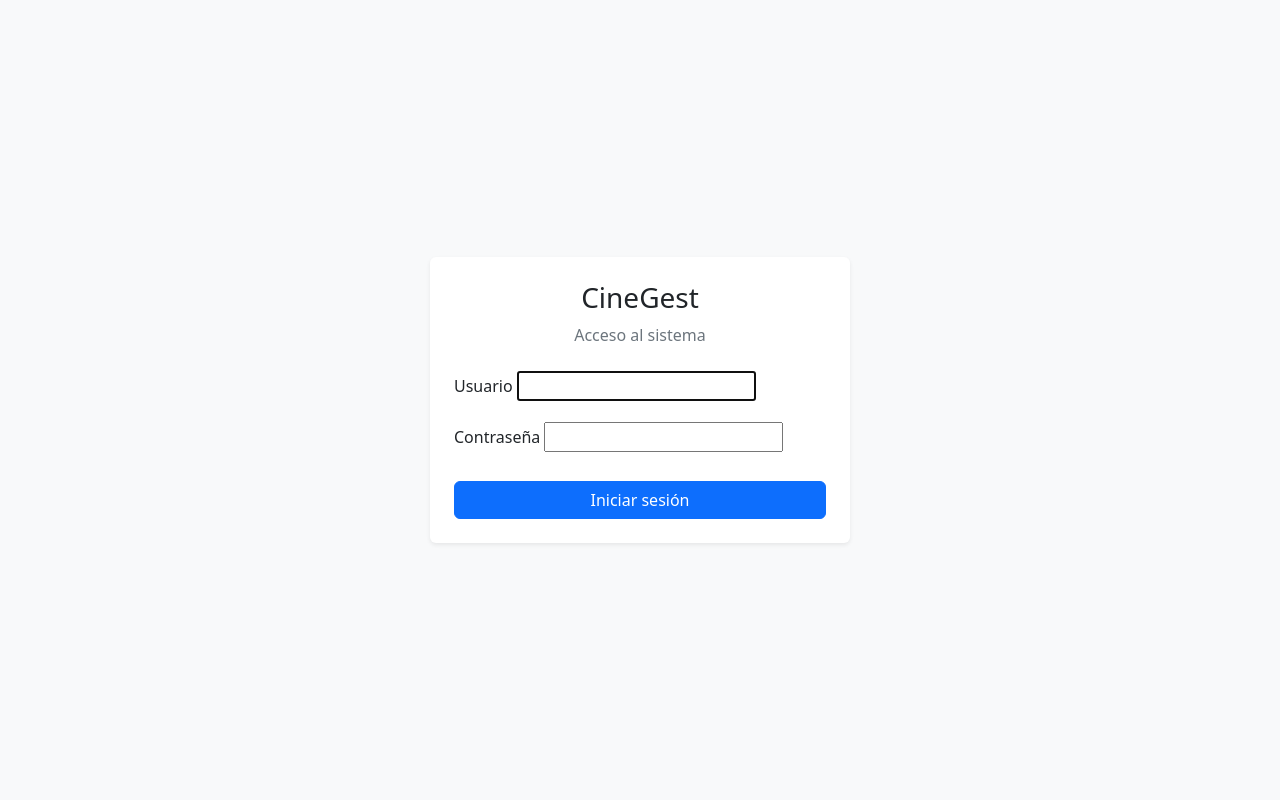
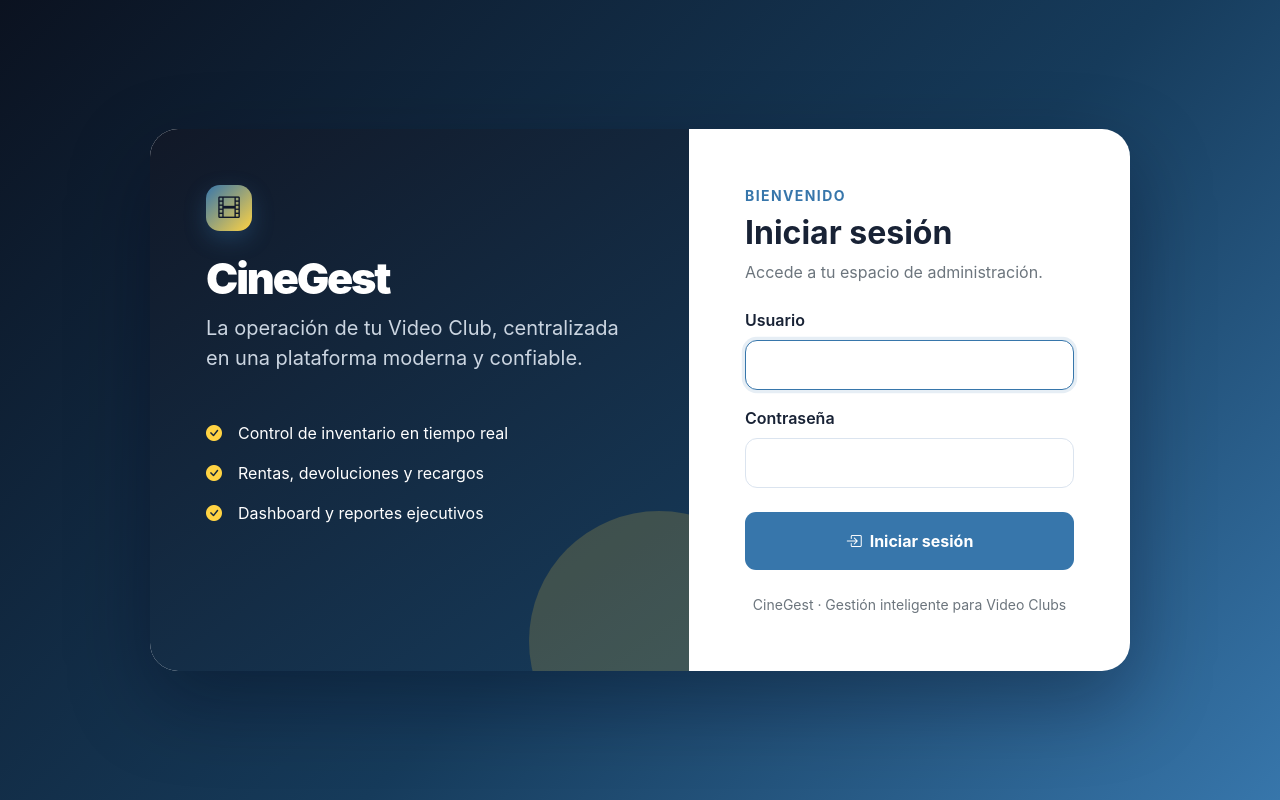
Before and after one commit to Jairo0811/CineGest, a Django app: page /accounts/login/ in a window 1280 px wide. Run offline with Django 5.2, Linux system fonts and the light colour scheme.

Commit message:
feat(ui): rediseñar pantalla de inicio de sesión

```diff
--- a/templates/registration/login.html
+++ b/templates/registration/login.html
@@ -1,31 +1,49 @@
+{% load static %}
 <!doctype html>
 <html lang="es">
 <head>
   <meta charset="utf-8">
   <meta name="viewport" content="width=device-width, initial-scale=1">
+  <meta name="theme-color" content="#111827">
   <title>Iniciar sesión | CineGest</title>
   <link href="https://cdn.jsdelivr.net/npm/bootstrap@5.3.8/dist/css/bootstrap.min.css" rel="stylesheet">
+  <link href="https://cdn.jsdelivr.net/npm/bootstrap-icons@1.11.3/font/bootstrap-icons.min.css" rel="stylesheet">
+  <link href="{% static 'css/cinegest.css' %}" rel="stylesheet">
 </head>
-<body class="bg-light">
-<main class="container min-vh-100 d-flex align-items-center justify-content-center">
-    <section class="card shadow-sm border-0" style="max-width: 420px; width: 100%;">
-        <div class="card-body p-4">
-            <h1 class="h3 text-center">CineGest</h1>
-            <p class="text-secondary text-center mb-4">Acceso al sistema</p>
-            {% if form.errors %}<div class="alert alert-danger">Usuario o contraseña incorrectos.</div>{% endif %}
+<body>
+<main class="cg-login-page">
+  <section class="cg-login-wrap">
+    <div class="cg-login-brand">
+      <div class="cg-brand-mark"><i class="bi bi-film"></i></div>
+      <h1>CineGest</h1>
+      <p class="fs-5">La operación de tu Video Club, centralizada en una plataforma moderna y confiable.</p>
+      <div class="mt-5 d-grid gap-3 position-relative" style="z-index:1">
+        <div class="d-flex gap-3 align-items-center"><i class="bi bi-check-circle-fill" style="color:var(--cg-yellow)"></i><span>Control de inventario en tiempo real</span></div>
+        <div class="d-flex gap-3 align-items-center"><i class="bi bi-check-circle-fill" style="color:var(--cg-yellow)"></i><span>Rentas, devoluciones y recargos</span></div>
+        <div class="d-flex gap-3 align-items-center"><i class="bi bi-check-circle-fill" style="color:var(--cg-yellow)"></i><span>Dashboard y reportes ejecutivos</span></div>
+      </div>
+    </div>
+    <div class="cg-login-form">
+      <div class="mb-4">
+        <div class="text-uppercase small fw-bold" style="color:var(--cg-blue);letter-spacing:.1em">Bienvenido</div>
+        <h2 class="fw-bold mt-2 mb-2">Iniciar sesión</h2>
+        <p class="text-secondary mb-0">Accede a tu espacio de administración.</p>
+      </div>
+      {% if form.errors %}<div class="alert alert-danger border-0 rounded-4"><i class="bi bi-exclamation-circle me-2"></i>Usuario o contraseña incorrectos.</div>{% endif %}
       <form method="post">
         {% csrf_token %}
         <div class="mb-3">
-                    <label class="form-label" for="{{ form.username.id_for_label }}">Usuario</label>
+          <label class="form-label fw-semibold" for="{{ form.username.id_for_label }}">Usuario</label>
           {{ form.username }}
         </div>
         <div class="mb-4">
-                    <label class="form-label" for="{{ form.password.id_for_label }}">Contraseña</label>
+          <label class="form-label fw-semibold" for="{{ form.password.id_for_label }}">Contraseña</label>
           {{ form.password }}
         </div>
         {% if next %}<input type="hidden" name="next" value="{{ next }}">{% endif %}
-                <button type="submit" class="btn btn-primary w-100">Iniciar sesión</button>
+        <button type="submit" class="cg-btn cg-btn-primary w-100 py-3"><i class="bi bi-box-arrow-in-right me-2"></i>Iniciar sesión</button>
       </form>
+      <div class="text-center text-secondary small mt-4">CineGest · Gestión inteligente para Video Clubs</div>
     </div>
   </section>
 </main>
```
Lines whose indentation alone changed are shown as unchanged.
